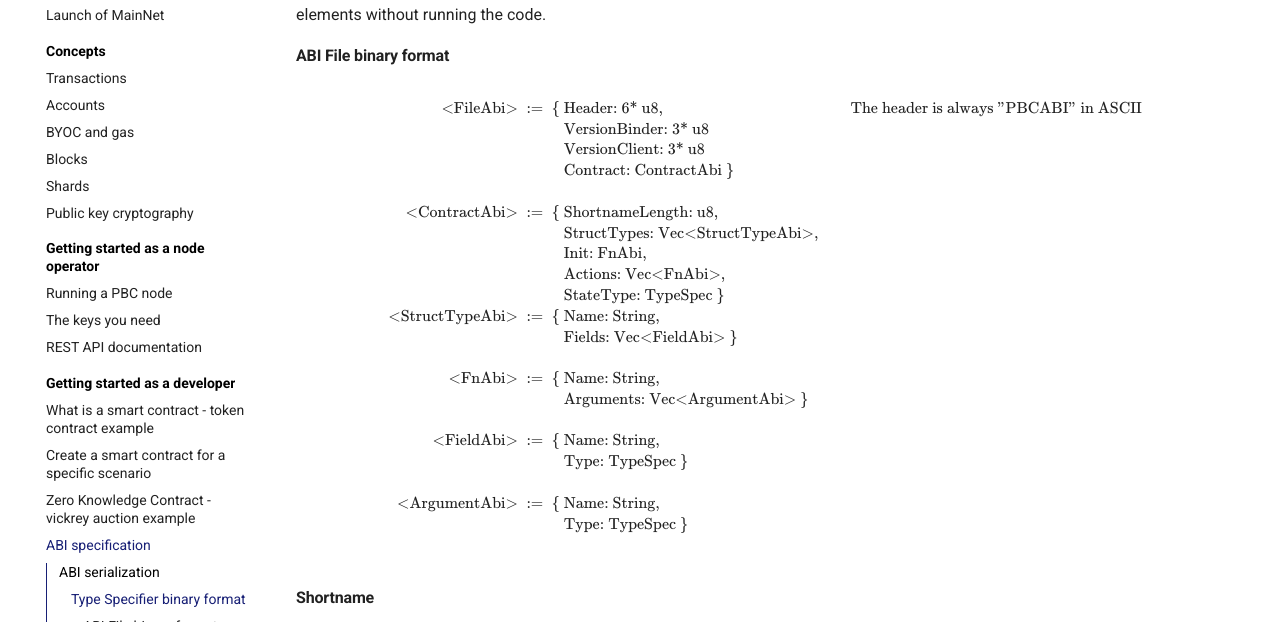
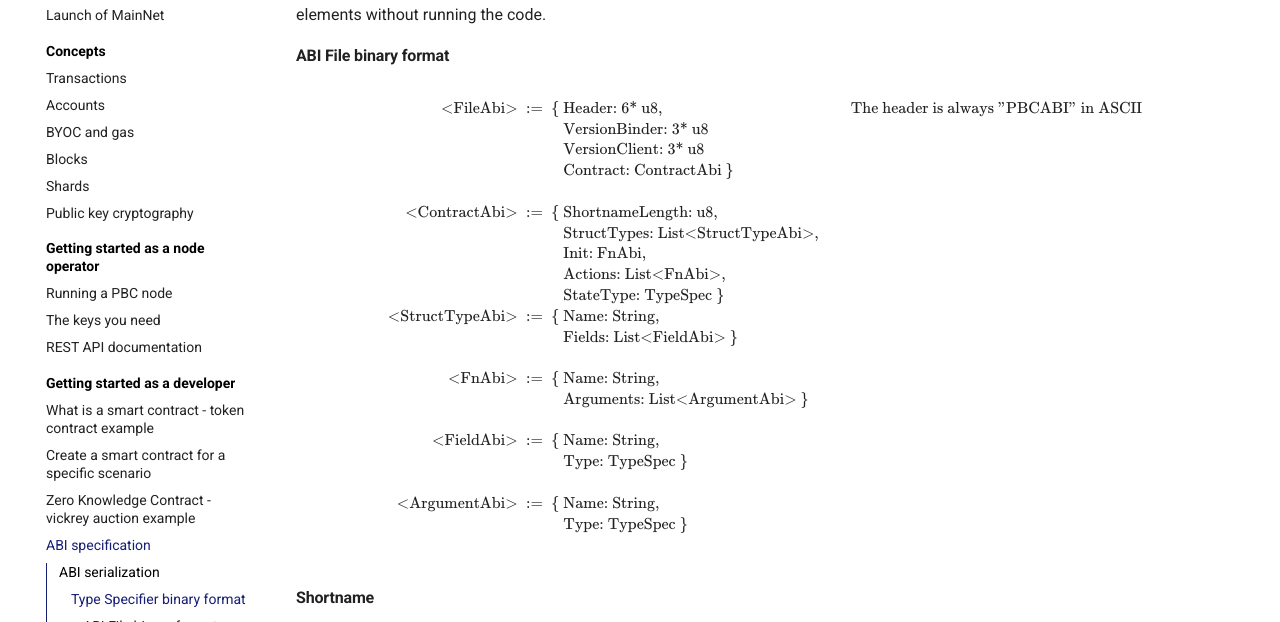
Before and after one commit to 0xSero/partisia-docs, an MkDocs documentation site: the page built from docs/abiv1.md, in a window 1280 px wide and 1400 px high, scrolled down 725 px. Shown: the part 159-781 px from the top of the window. Built offline with MkDocs 1.6.1 and Material for MkDocs 9.7.7, drawn with Linux system fonts in a browser that asks for light colours; a script that is not in the unit is left out.

Commit message:
replaced Vec by List

```diff
--- a/docs/abiv1.md
+++ b/docs/abiv1.md
@@ -57,18 +57,18 @@ $$
 \\
 \text{<ContractAbi>} \ := \ \{ \
 &\text{ShortnameLength: u8}, \\
-&\text{StructTypes: Vec<StructTypeAbi>}, \\
+&\text{StructTypes: List<StructTypeAbi>}, \\
 &\text{Init: FnAbi}, \\
-&\text{Actions: Vec<FnAbi>}, \\
+&\text{Actions: List<FnAbi>}, \\
 &\text{StateType: TypeSpec} \ \}
 \\
 \text{<StructTypeAbi>} \ := \ \{ \
 &\text{Name: String}, \\
-&\text{Fields: Vec<FieldAbi>} \ \} \\
+&\text{Fields: List<FieldAbi>} \ \} \\
 \\
 \text{<FnAbi>} \ := \ \{ \
 &\text{Name: String}, \\
-&\text{Arguments: Vec<ArgumentAbi>} \ \} \\
+&\text{Arguments: List<ArgumentAbi>} \ \} \\
 \\
 \text{<FieldAbi>} \ := \ \{ \
 &\text{Name: String}, \\
@@ -102,7 +102,7 @@ The shortname of a function is the first four bytes of the function name's SHA-2
 | i128              | 16                            |
 | bool              | 1                             |
 | String            | 4 + n                         |
-| Vec<T\>           | 4 + n \* Size(T)              | Number of elements (n) + n \* Size(T)
+| List<T\>           | 4 + n \* Size(T)              | Number of elements (n) + n \* Size(T)
 | Map<K, V\>   | 4 + Size(K) + Size(V)         |
 | Set<T\>      | 4 + Size(T)                   |
 | Address           | 4 + 20                        |
```
